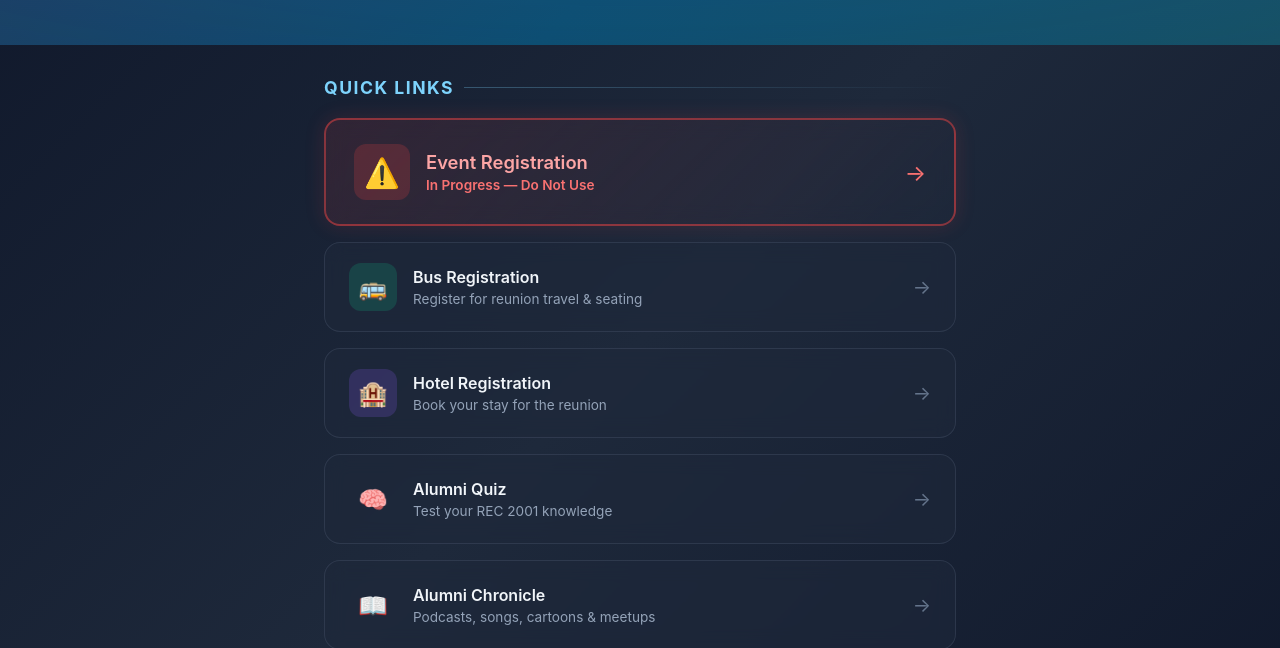
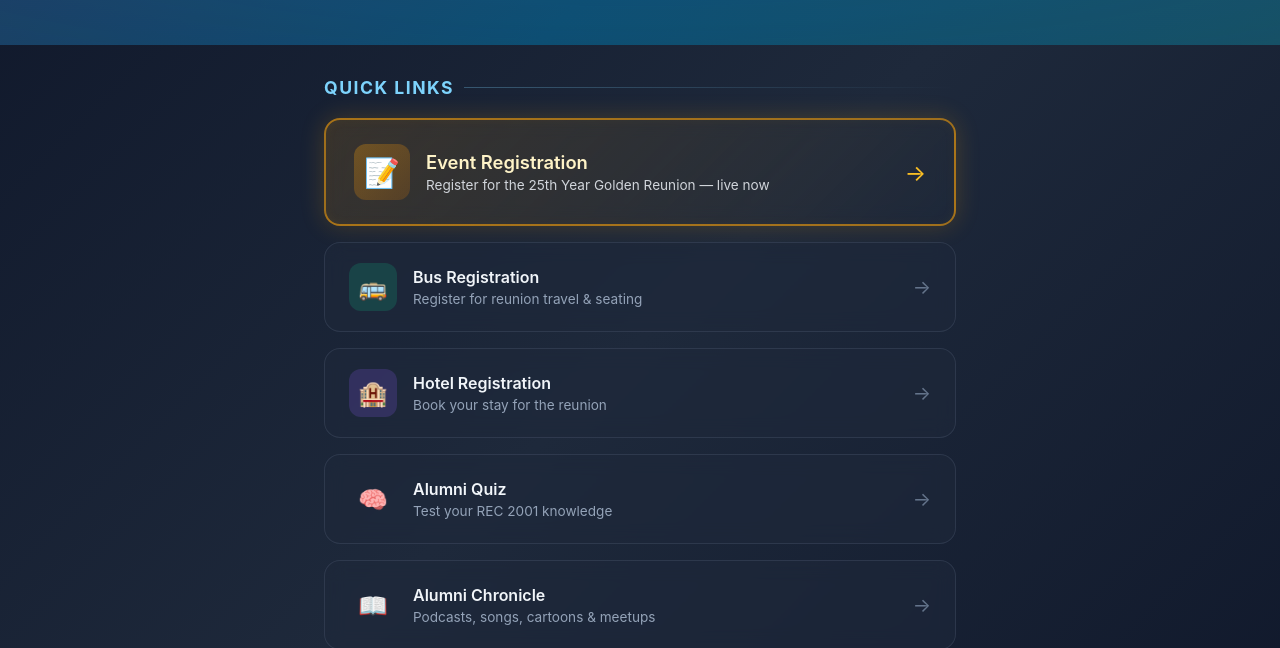
Before and after one commit to subhankarpattanayak42-blip/rec-2001-reunion, a plain HTML site: page index.html in a window 1280 px wide. Shown: the part 162-810 px from the top of the page. Drawn offline with Linux system fonts and the light colour scheme.

Commit message:
Event registration live: remove warning, enable signup card

```diff
--- a/index.html
+++ b/index.html
@@ -252,13 +252,13 @@
     <h2 class="section-title">Quick Links</h2>
 
     <div class="links-grid">
-        <a href="https://alumni-event-registration.ai.studio/" target="_blank" class="link-card featured" style="border-color: rgba(239,68,68,0.5); background: linear-gradient(135deg, rgba(239,68,68,0.12) 0%, rgba(30,41,59,0.6) 100%); box-shadow: 0 0 20px rgba(239,68,68,0.15);">
-            <div class="icon icon-generic" style="background: rgba(239,68,68,0.2); color: #f87171;">⚠️</div>
+        <a href="https://alumni-event-registration.ai.studio/" target="_blank" class="link-card featured">
+            <div class="icon icon-generic">📝</div>
             <div class="info">
-                <h3 style="color: #fca5a5;">Event Registration</h3>
-                <p style="color: #f87171; font-weight: 600;">In Progress — Do Not Use</p>
+                <h3>Event Registration</h3>
+                <p>Register for the 25th Year Golden Reunion — live now</p>
             </div>
-            <span class="arrow" style="color: #f87171;">→</span>
+            <span class="arrow">→</span>
         </a>
 
         <a href="https://travel-tracker-subhankar42.replit.app" target="_blank" class="link-card">
```
